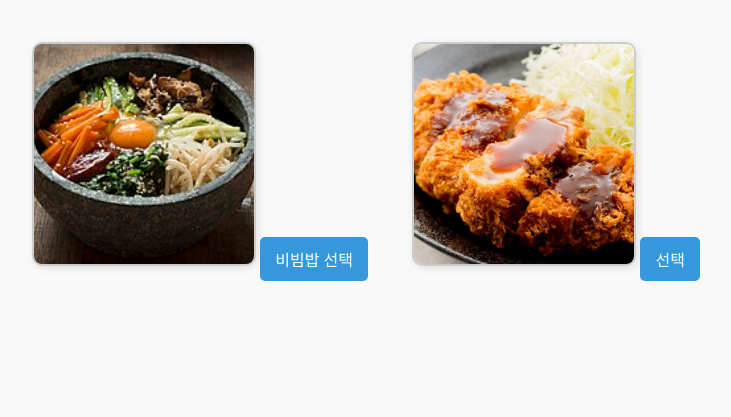
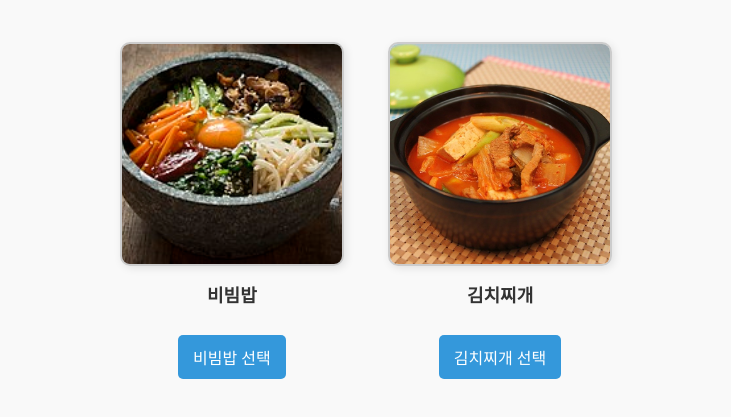
Before and after one commit to SEO-JUNGHYUN/foodwrldcup-jh, a plain HTML site: page index.html in a window 1280 px wide. Shown: the part 147-564 px from the top of the page, without its empty margins (274-1005 px from the left). Drawn offline with Linux system fonts and the light colour scheme.

Commit message:
Update index.html

```diff
--- a/index.html
+++ b/index.html
@@ -12,10 +12,12 @@
   <div id="game-container">
     <div class="menu" id="menu1">
       <img src="assets/menu1.jpg" alt="메뉴 1">
+      <p class="menu-name"></p>
       <button class="select-btn" onclick="selectMenu(0)">선택</button>
     </div>
     <div class="menu" id="menu2">
       <img src="assets/menu2.jpg" alt="메뉴 2">
+      <p class="menu-name"></p>
       <button class="select-btn" onclick="selectMenu(1)">선택</button>
     </div>
   </div>
```
